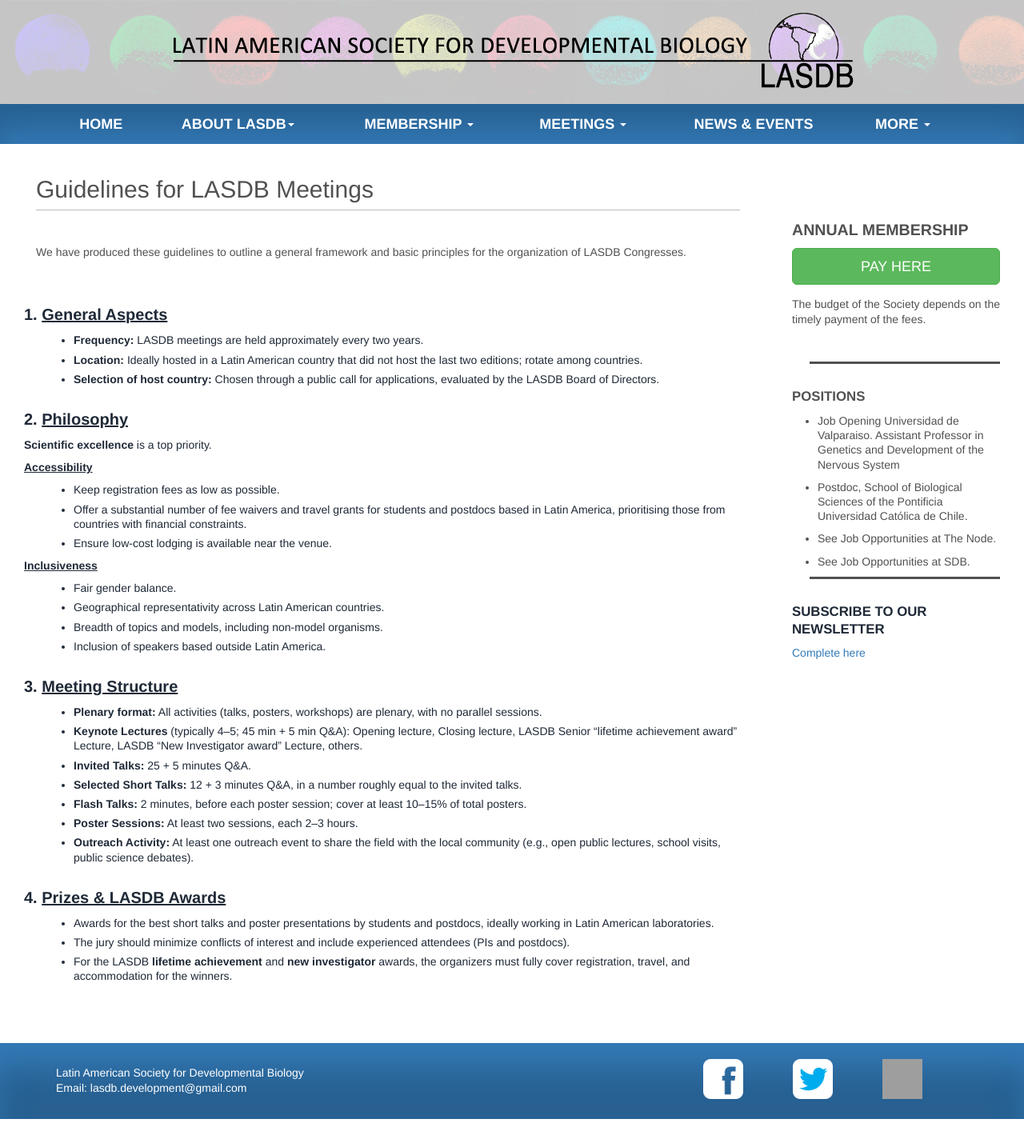
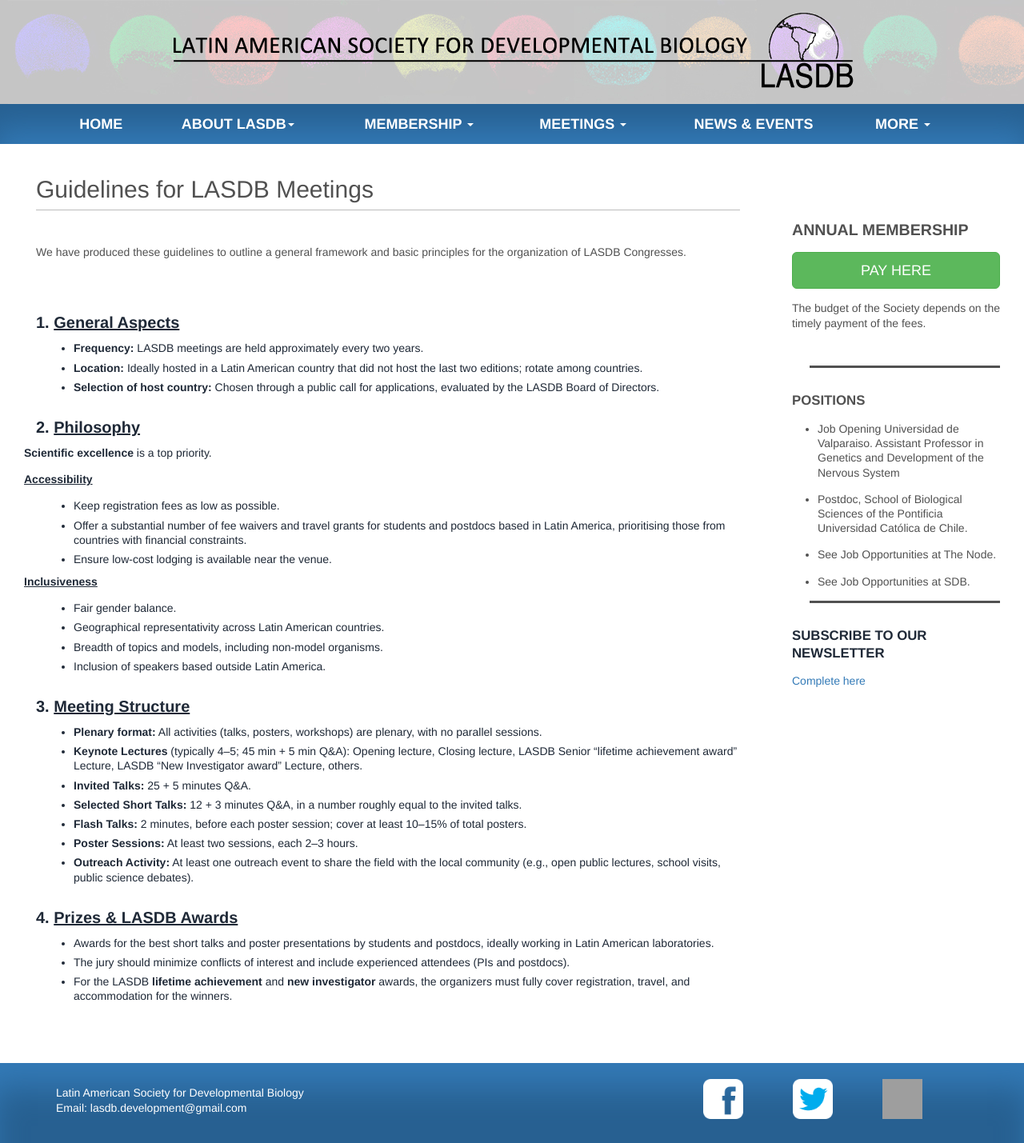
Before and after one commit to lasdb/lasdb.github.io, a Jekyll site: the page built from pages/LASDB_meeting_guidelines.html, in a window 1280 px wide. Shown: the whole page at 80% size. Built offline with Jekyll 4.4.1, drawn with Linux system fonts in a browser that asks for light colours; nearby versions of some CDN libraries; before the commit the page ends 1399 px from its top, so only the background shows below that; grey boxes are pictures that could not be loaded.

Commit message:
Update LASDB_meeting_guidelines.html

```diff
--- a/pages/LASDB_meeting_guidelines.html
+++ b/pages/LASDB_meeting_guidelines.html
@@ -7,9 +7,6 @@
     <div class="panel-body">
         <p>We have produced these guidelines to outline a general framework and basic principles for the organization of LASDB Congresses.</p>
         <p><strong>&nbsp;</strong></p>
-
-
-
 
 <!DOCTYPE html>
 <html lang="en">
@@ -29,8 +26,8 @@
   html, body { margin: 0; padding: 0; background: var(--bg); color: var(--ink); ; line-height: 1.3; }
 
 
-  section h3 { margin: 10px 0 12px; font-size: 20px; font-weight: 800; color: var(--); padding-top: 20px }
-  p { margin: 8px 0 10px; }
+  section h3 { margin: 10px 0 12px 15px; font-size: 20px; font-weight: 800; color: var(--); padding-top: 20px }
+  p { margin: 8px 0 15px; }
   ul, ol { margin: 8px 0 10px 22px; }
   li { margin: 6px 0; }
   .small { font-size: 12px; color: var(--muted); }
```
